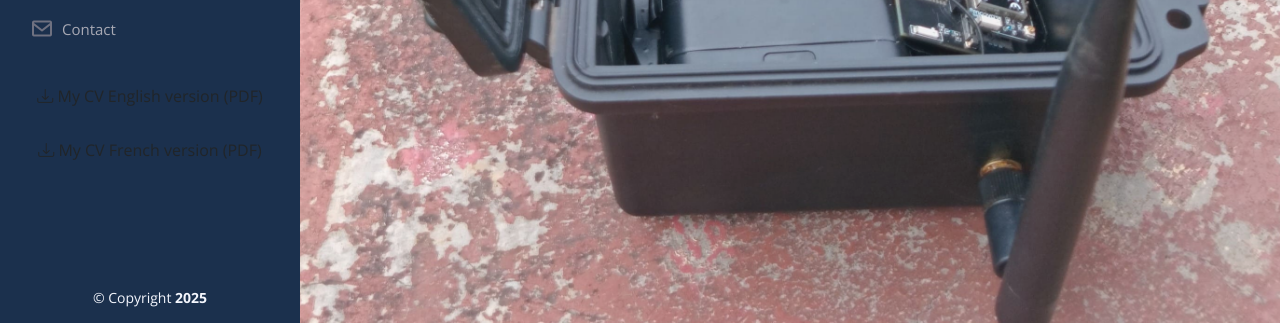
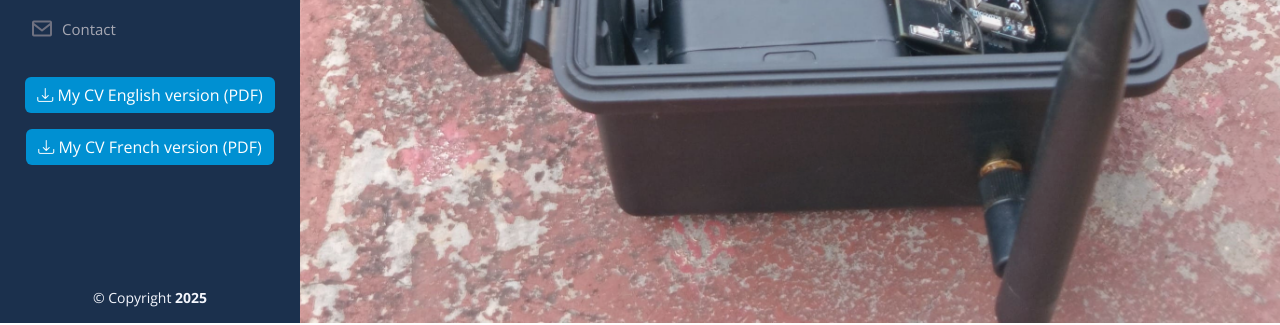
Before and after one commit to Saynbemorinbewang2/Personal_Website, a plain HTML site: page index.html in a window 1280 px wide. Shown: the part 477-802 px from the top of the page. Drawn offline with nearby package versions, Linux system fonts and the light colour scheme.

Commit message:
style.css

```diff
--- a/assets/css/style.css
+++ b/assets/css/style.css
@@ -65,6 +65,18 @@ h6 {
   visibility: visible;
   opacity: 1;
 }
+
+  .btn-download {
+    background-color: #0090d2;
+    color: white;
+    border: none;
+    transition: background-color 0.3s ease;
+  }
+
+  .btn-download:hover {
+    background-color: #006ba1; /* couleur au survol */
+    color: white;
+  }
 
 /*--------------------------------------------------------------
 # Header
```
